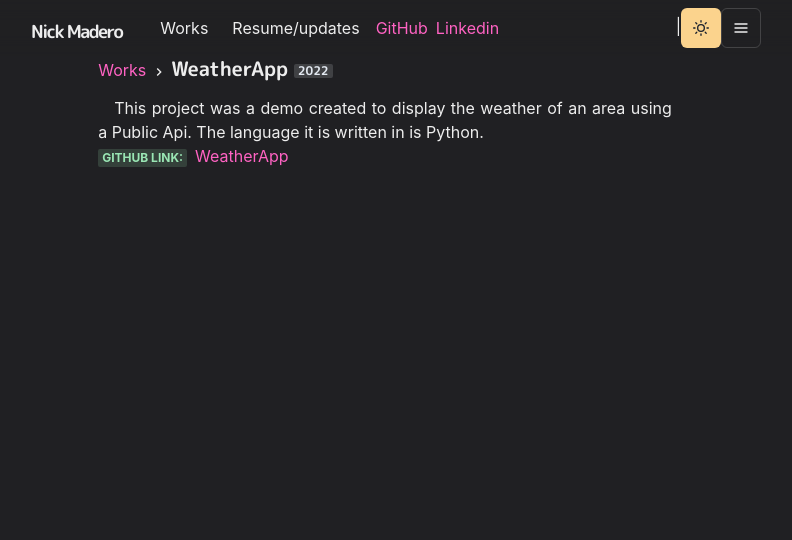
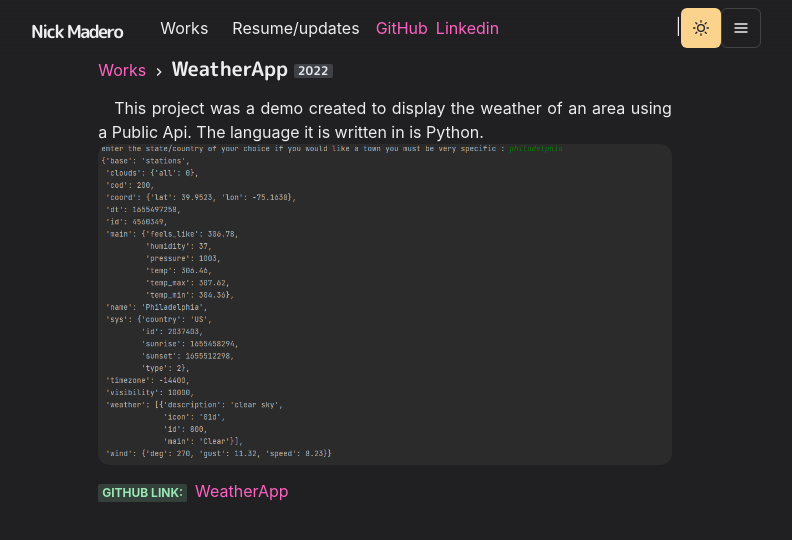
Before and after one commit to NickMadero/NickMadero-homepage, a Next.js app: page /works/WeatherApp in a window 1280 px wide. Shown: the top 540 px of the page, without its empty margins (255-1047 px from the left). Built offline with nearby package versions, Linux system fonts and the light colour scheme.

Commit message:
make some changes index got email added weatherapp got an Image works had import issues

```diff
--- a/pages/works.js
+++ b/pages/works.js
@@ -1,4 +1,4 @@
-import {Container, Box,Heading,SimpleGride, Divider, SimpleGrid, Link, Img} from '@chakra-ui/react'
+import {Container, Box,Heading, Divider, SimpleGrid, Link, Img} from '@chakra-ui/react'
 import Section from '../components/section'
 import { WorkGridItem } from '../components/grid-item'
 import thumbSnake from '../public/images/snake.png'
--- a/pages/works/WeatherApp.js
+++ b/pages/works/WeatherApp.js
@@ -5,7 +5,8 @@ import {Title,WorkImage,Meta} from '../../components/work'
 import P from '../../components/paragraph'
 import Layout from "../../components/layouts/article";
 import Fonts from "../../components/fonts";
-
+import weather from "../../public/images/weather.jpg"
+import { WorkGridItem } from "../../components/grid-item";
 const Work = () => {
     return(
         <Layout title="WeatherApp">
@@ -18,6 +19,7 @@ const Work = () => {
                   The language it is written in is Python.
 
                 </P>
+                <WorkGridItem thumbnail={weather}alt="weather" />
                 <Meta>Github Link:</Meta>
                 <Link href="https://github.com/NickMadero/weather_app.git" target="_blank">WeatherApp</Link>
                 <List ml={4} my={4}></List>
```
Also changed, not shown: pages/index.js (+8 -1 lines).
